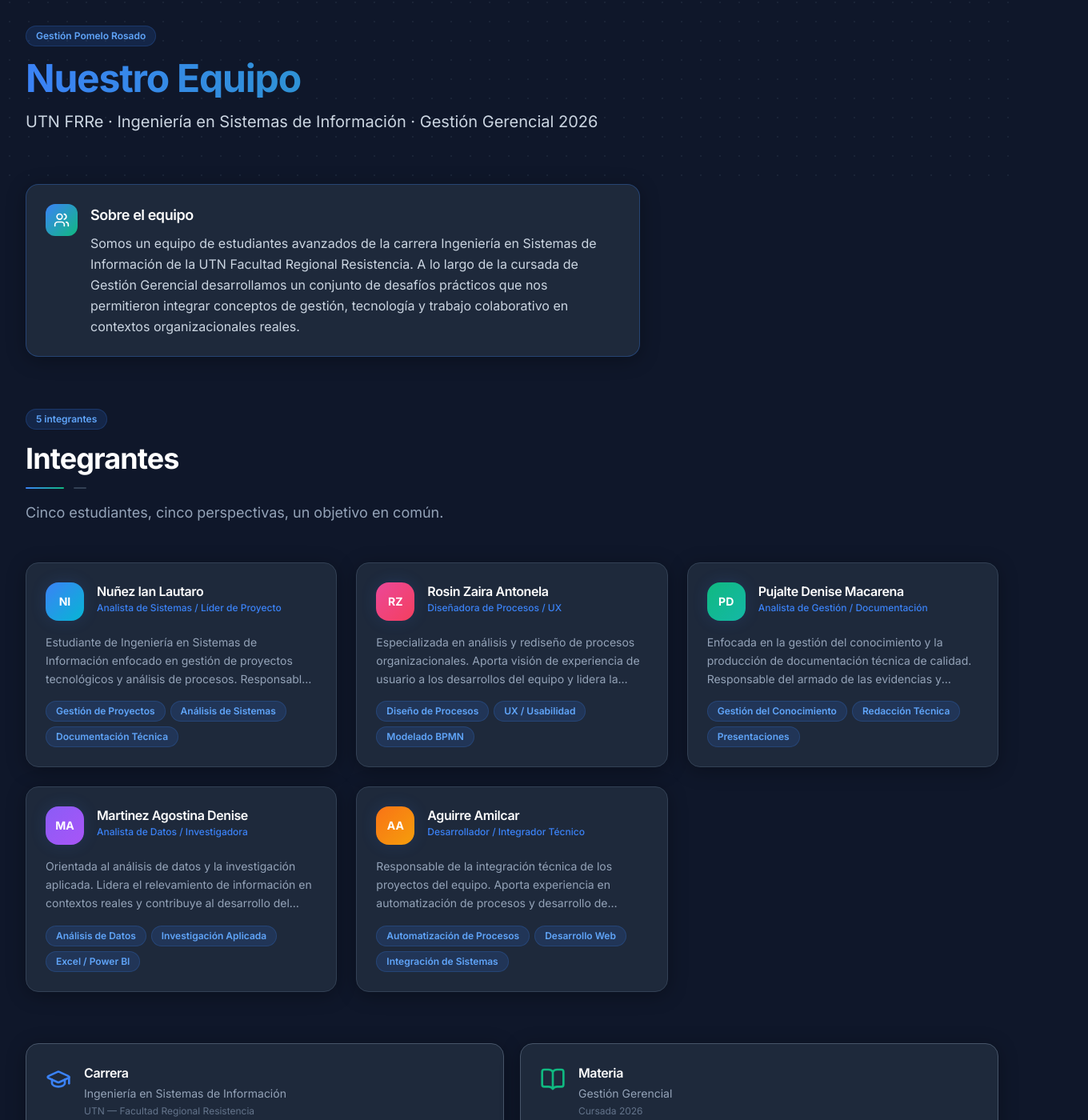
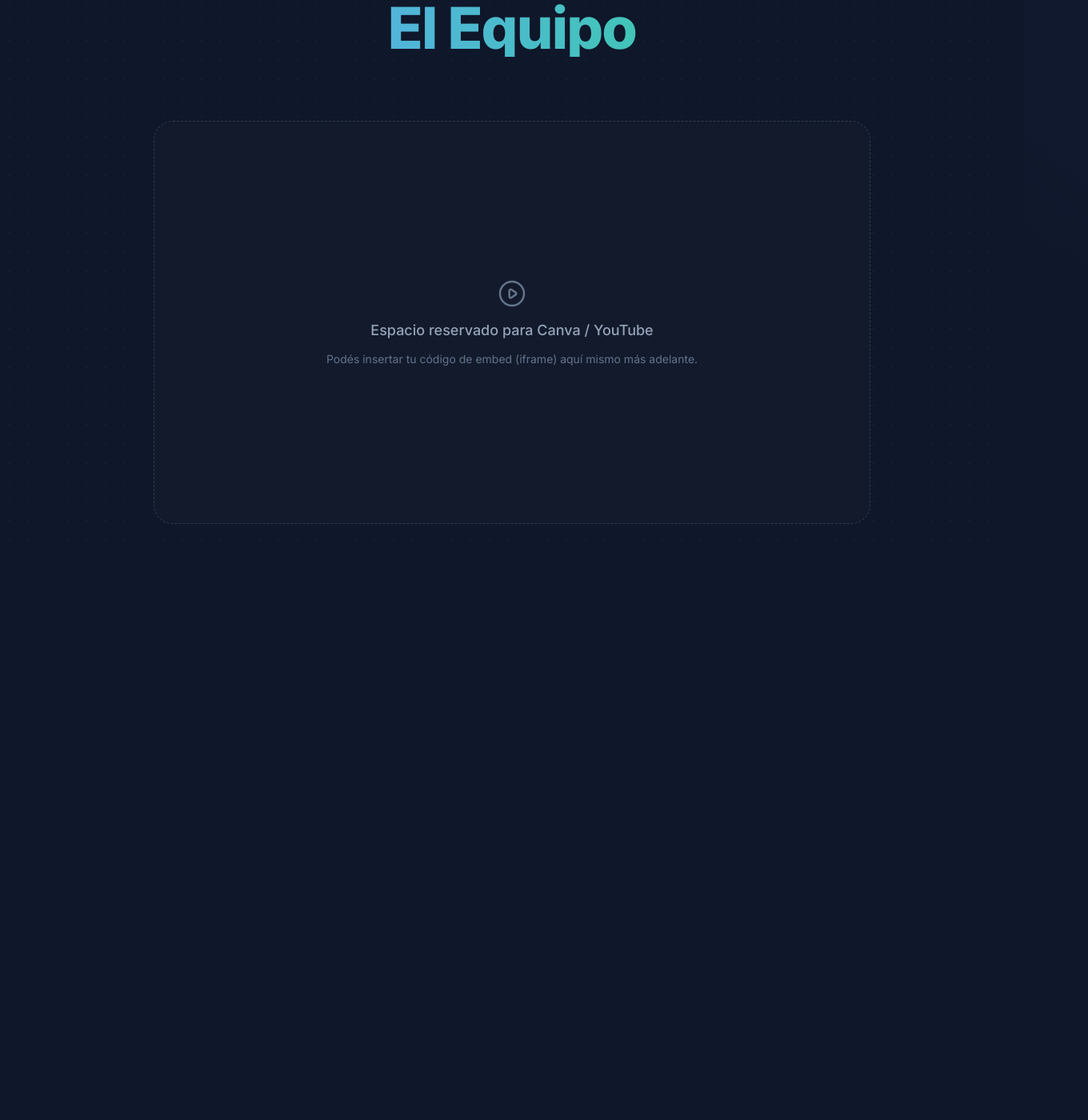
Before and after one commit to IanNunez21/PortfolioGG2026, a React (Vite) app: page /equipo in a window 1280 px wide. Shown: the part 113-1513 px from the top of the page at 80% size, 1360 px wide, since content can reach past the window. After the commit the page ends 800 px from the top, so only its background shows below. Built offline with nearby package versions, Linux system fonts and the light colour scheme.

Commit message:
Seccion equipo actualizada

```diff
--- a/src/pages/Equipo.jsx
+++ b/src/pages/Equipo.jsx
@@ -1,87 +1,35 @@
-import PageHeader from '../components/ui/PageHeader';
-import SectionTitle from '../components/ui/SectionTitle';
-import MemberCard from '../components/cards/MemberCard';
-import { team, members } from '../data/teamData';
 import { motion } from 'framer-motion';
-import { BookOpen, GraduationCap, Users } from 'lucide-react';
+import { team } from '../data/teamData';
 
 export default function Equipo() {
   return (
-    <>
-      <PageHeader
-        title="Nuestro Equipo"
-        subtitle={team.tagline}
-        badge="Gestión Pomelo Rosado"
-        gradient="from-accent to-success"
-      />
+    <section className="min-h-[calc(100dvh-5rem)] flex flex-col items-center justify-center p-6 relative">
+      {/* Fondo decorativo */}
+      <div className="absolute inset-0 dot-bg opacity-20 pointer-events-none" aria-hidden="true" />
+      <div className="absolute top-1/4 -left-20 w-80 h-80 bg-accent/8 rounded-full blur-3xl pointer-events-none" />
+      <div className="absolute bottom-1/4 -right-20 w-80 h-80 bg-success/8 rounded-full blur-3xl pointer-events-none" />
 
-      <div className="section pt-0">
-        <div className="container-content space-y-16">
-          {/* Descripción del equipo */}
-          <motion.div
-            initial={{ opacity: 0, y: 20 }}
-            animate={{ opacity: 1, y: 0 }}
-            transition={{ duration: 0.4, delay: 0.1 }}
-            className="card border-accent/30 max-w-3xl"
-          >
-            <div className="flex items-start gap-4">
-              <div className="w-10 h-10 rounded-xl bg-gradient-to-br from-accent to-success flex items-center justify-center flex-shrink-0">
-                <Users className="w-5 h-5 text-white" />
-              </div>
-              <div>
-                <h2 className="font-semibold text-white text-lg mb-2">Sobre el equipo</h2>
-                <p className="text-primary-300 text-base leading-relaxed">{team.description}</p>
-              </div>
-            </div>
-          </motion.div>
+      {/* Título Centralizado */}
+      <motion.div
+        initial={{ opacity: 0, y: 20 }}
+        animate={{ opacity: 1, y: 0 }}
+        transition={{ duration: 0.5 }}
+        className="text-center relative z-10 w-full max-w-4xl mx-auto mt-8 md:mt-0"
+      >
+        <h1 className="text-5xl sm:text-6xl md:text-7xl font-extrabold mb-6 bg-gradient-to-r from-[#60a5fa] to-[#34d399] bg-clip-text text-transparent leading-tight tracking-tight">
+          El Equipo
+        </h1>
 
-          {/* Cards de integrantes */}
-          <div>
-            <SectionTitle
-              title="Integrantes"
-              subtitle="Cinco estudiantes, cinco perspectivas, un objetivo en común."
-              badge={`${members.length} integrantes`}
-            />
-            <div className="grid grid-cols-1 sm:grid-cols-2 lg:grid-cols-3 gap-6">
-              {members.map((member, i) => (
-                <MemberCard key={member.id} member={member} index={i} expanded />
-              ))}
-            </div>
-          </div>
-
-          {/* Info institucional */}
-          <div className="grid grid-cols-1 sm:grid-cols-2 gap-5">
-            <motion.div
-              initial={{ opacity: 0, y: 20 }}
-              whileInView={{ opacity: 1, y: 0 }}
-              viewport={{ once: true }}
-              transition={{ duration: 0.4 }}
-              className="card border-primary-600 flex items-start gap-4"
-            >
-              <GraduationCap className="w-8 h-8 text-accent flex-shrink-0 mt-1" aria-hidden="true" />
-              <div>
-                <h3 className="font-semibold text-white mb-1">Carrera</h3>
-                <p className="text-primary-400 text-sm">Ingeniería en Sistemas de Información</p>
-                <p className="text-primary-500 text-xs mt-1">UTN — Facultad Regional Resistencia</p>
-              </div>
-            </motion.div>
-            <motion.div
-              initial={{ opacity: 0, y: 20 }}
-              whileInView={{ opacity: 1, y: 0 }}
-              viewport={{ once: true }}
-              transition={{ duration: 0.4, delay: 0.1 }}
-              className="card border-primary-600 flex items-start gap-4"
-            >
-              <BookOpen className="w-8 h-8 text-success flex-shrink-0 mt-1" aria-hidden="true" />
-              <div>
-                <h3 className="font-semibold text-white mb-1">Materia</h3>
-                <p className="text-primary-400 text-sm">Gestión Gerencial</p>
-                <p className="text-primary-500 text-xs mt-1">Cursada 2026</p>
-              </div>
-            </motion.div>
-          </div>
+        {/* Espacio reservado para el video */}
+        <div className="mt-16 sm:mt-20 w-full aspect-video rounded-3xl border border-dashed border-primary-600/60 bg-primary-800/20 flex flex-col gap-3 items-center justify-center backdrop-blur-sm hover:bg-primary-800/30 transition-colors">
+          <svg className="w-10 h-10 text-primary-500" fill="none" viewBox="0 0 24 24" stroke="currentColor">
+            <path strokeLinecap="round" strokeLinejoin="round" strokeWidth={1.5} d="M14.752 11.168l-3.197-2.132A1 1 0 0010 9.87v4.263a1 1 0 001.555.832l3.197-2.132a1 1 0 000-1.664z" />
+            <path strokeLinecap="round" strokeLinejoin="round" strokeWidth={1.5} d="M21 12a9 9 0 11-18 0 9 9 0 0118 0z" />
+          </svg>
+          <p className="text-primary-400 font-medium text-lg">Espacio reservado para Canva / YouTube</p>
+          <p className="text-primary-500 text-sm">Podés insertar tu código de embed (iframe) aquí mismo más adelante.</p>
         </div>
-      </div>
-    </>
+      </motion.div>
+    </section>
   );
 }
```
